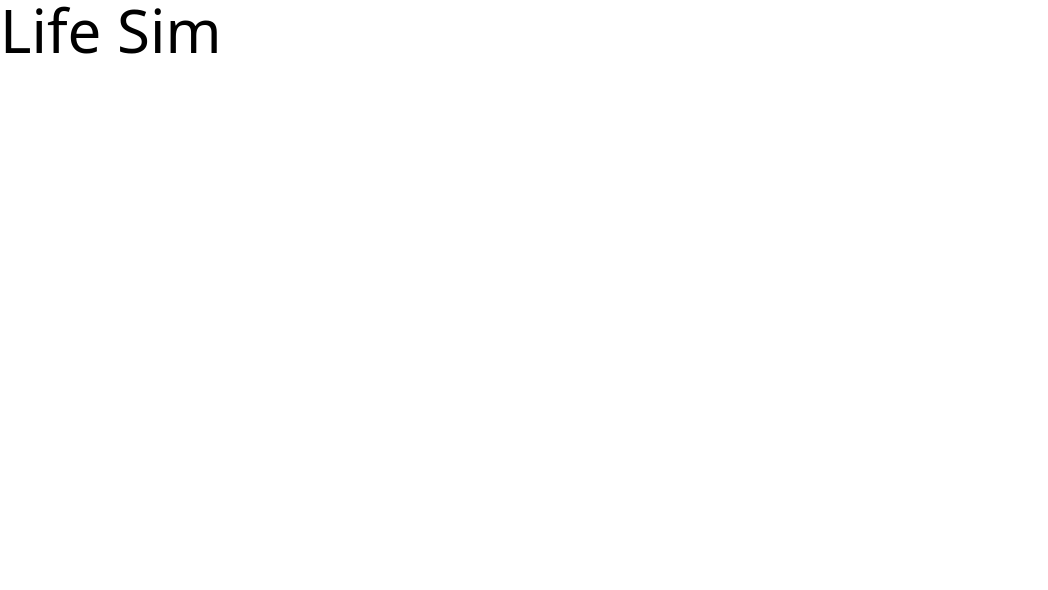
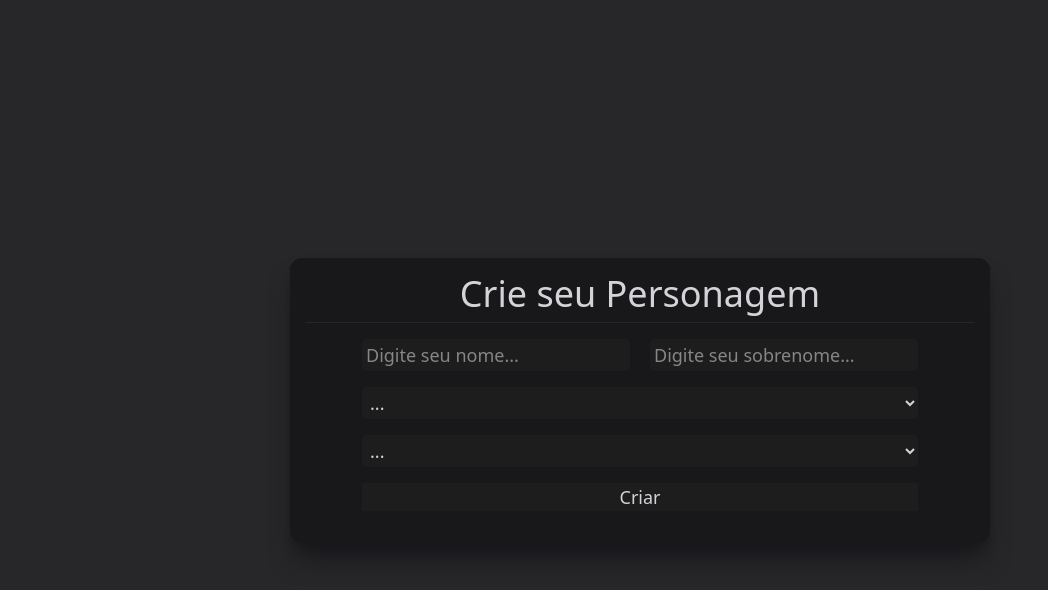
Before and after one commit to luizpoderoso/lifesim, a React (Create React App) app: page / in a window 1280 px wide. Shown: the top 590 px of the page, without its empty margins (0-1048 px from the left). Built offline with nearby package versions, Linux system fonts and the light colour scheme.

Commit message:
Create component
The create profile component.

```diff
--- a/src/App/App.js
+++ b/src/App/App.js
@@ -1,8 +1,17 @@
+import { useEffect, useState } from "react";
+import Create from "./components/Create";
+
 const App = () => {
+  const [profile, setProfile] = useState(); // character
+
+  useEffect(() => {
+    console.log(profile);
+  }, [profile])
+
   return (
-    <>
-      <h1 className="text-6xl">Life Sim</h1>
-    </>
+    <div className="w-screen h-screen bg-zinc-800">
+      {profile ? null : <Create setProfile={setProfile} />}
+    </div>
   );
 };
 
--- /dev/null
+++ b/src/App/components/Create.jsx
@@ -0,0 +1,58 @@
+import { useEffect, useState } from 'react';
+import './css/Create.css';
+
+const Create = ({ setProfile }) => {
+  const texts = (require('../../api/texts/create.json'));
+  const [name, setName] = useState('');
+  const [surname, setSurname] = useState('');
+  const [gender, setGender] = useState('');
+  const [country, setCountry] = useState('');
+
+  const handleSubmit = (e) => {
+    e.preventDefault();
+
+    if (!gender)  {
+      alert(texts.alerts.gender);
+      return;
+    } else if (!country) {
+      alert(texts.alerts.country);
+      return
+    }
+
+    setProfile({
+      name: name,
+      surname: surname,
+      gender: gender,
+      country: country
+    });
+  }
+
+  return (
+    <div className="w-full h-full flex flex-col items-center justify-center text-zinc-300">
+      <div className="w-[700px] h-fit p-4 rounded-xl shadow-xl shadow-zinc-900 bg-zinc-900">
+        <div>
+          <h1 className="text-4xl text-center select-none">{texts.title}</h1>
+          <hr className="mt-2 border-zinc-800"></hr>
+        </div>
+        <form onSubmit={handleSubmit} className="text-lg mx-14 my-4 space-y-4">
+          <div className="flex flex-row justify-between">
+            <input required value={name} onChange={(e) => setName(e.target.value)} placeholder={texts.placeholders.name} className="px-1"></input>
+            <input required value={surname} onChange={(e) => setSurname(e.target.value)} placeholder={texts.placeholders.surname} className="px-1"></input>
+          </div>
+          <select defaultValue='' onChange={(e) => setGender(e.target.value)}>
+            <option value=''>...</option>
+            <option value='man'>{texts.gender.man}</option>
+            <option value='woman'>{texts.gender.woman}</option>
+          </select>
+          <select defaultValue='' onChange={(e) => setCountry(e.target.value)}>
+            <option value=''>...</option>
+            <option value='brazil'>{texts.countries.brazil}</option>
+          </select>
+          <button id='submit' type='submit' className='w-full'>{texts.submit}</button>
+        </form>
+      </div>
+    </div>
+  );
+};
+
+export default Create;
--- /dev/null
+++ b/src/App/components/css/Create.css
@@ -0,0 +1,30 @@
+select {
+    background-color: rgb(29, 29, 29);
+    width: 100%;
+    height: 2rem;
+    padding-inline: 0.25rem;
+    border-radius: 5px;
+}
+
+input {
+    color: white;
+    background-color: rgb(29, 29, 29);
+    border-radius: 5px;
+    height: 2rem;
+}
+input::placeholder {
+    color: rgb(134, 134, 134);
+}
+
+#submit {
+    background-color: rgb(29, 29, 29);
+    transition-property: color, background-color, border-color, text-decoration-color, fill, stroke, opacity, box-shadow, transform, filter, backdrop-filter;
+    transition-timing-function: cubic-bezier(0.4, 0, 0.2, 1);
+    transition-duration: 300ms;
+}
+#submit:hover {
+    background-color: rgb(36, 36, 36);
+}
+#submit:active {
+    background-color: rgb(40, 40, 40);
+}
--- /dev/null
+++ b/src/api/texts/create.json
@@ -0,0 +1,19 @@
+{
+    "title": "Crie seu Personagem",
+    "placeholders": {
+        "name": "Digite seu nome...",
+        "surname": "Digite seu sobrenome..."
+    },
+    "gender": {
+        "man": "Homem",
+        "woman": "Mulher"
+    },
+    "countries": {
+        "brazil": "Brasil"
+    },
+    "submit": "Criar",
+    "alerts": {
+        "gender": "Você não escolheu nenhum gênero",
+        "country": "Você não escolheu nenhum país"
+    }
+}
```
Also changed, not shown: src/api/texts.json (added, +13 -0 lines).
